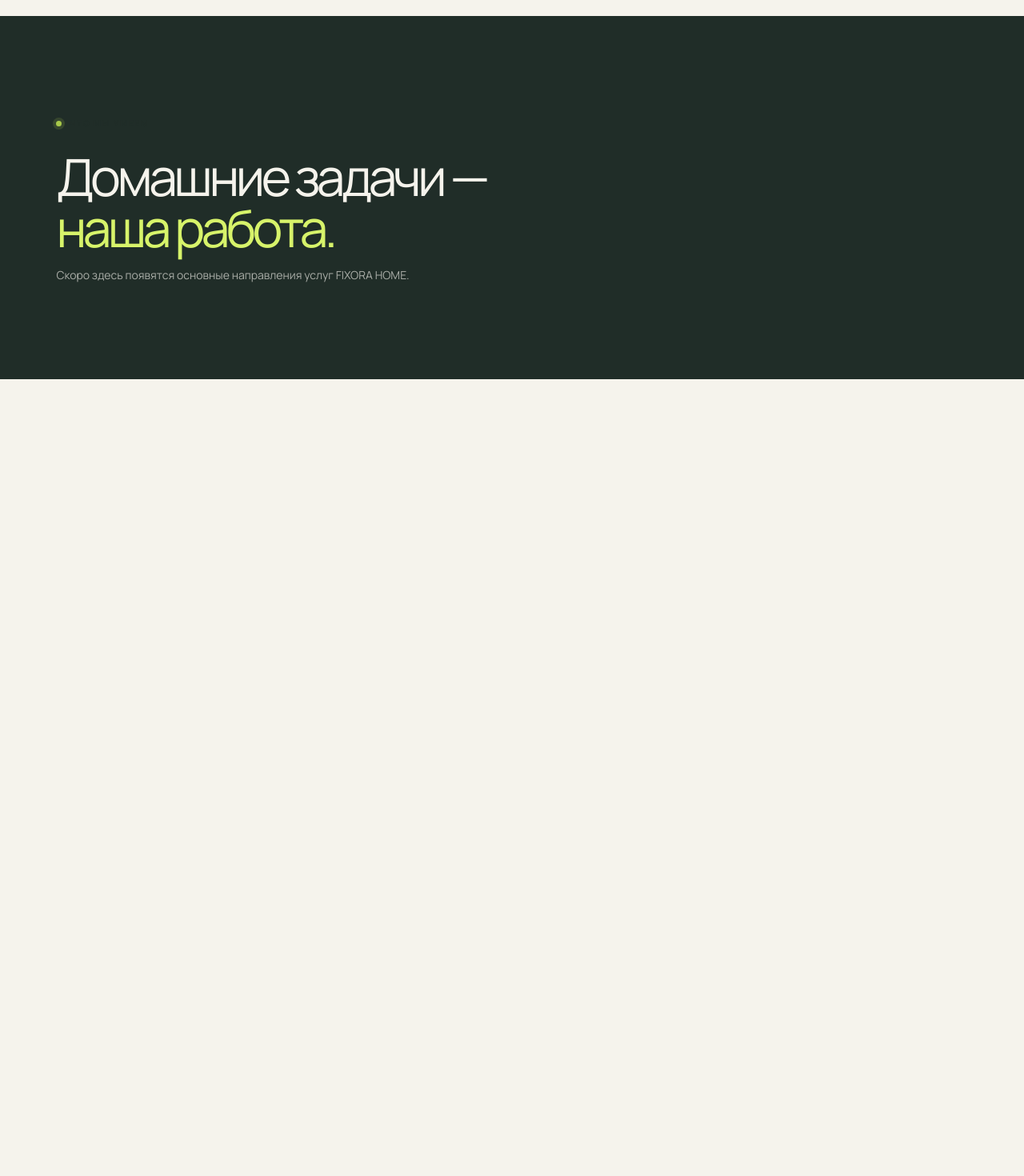
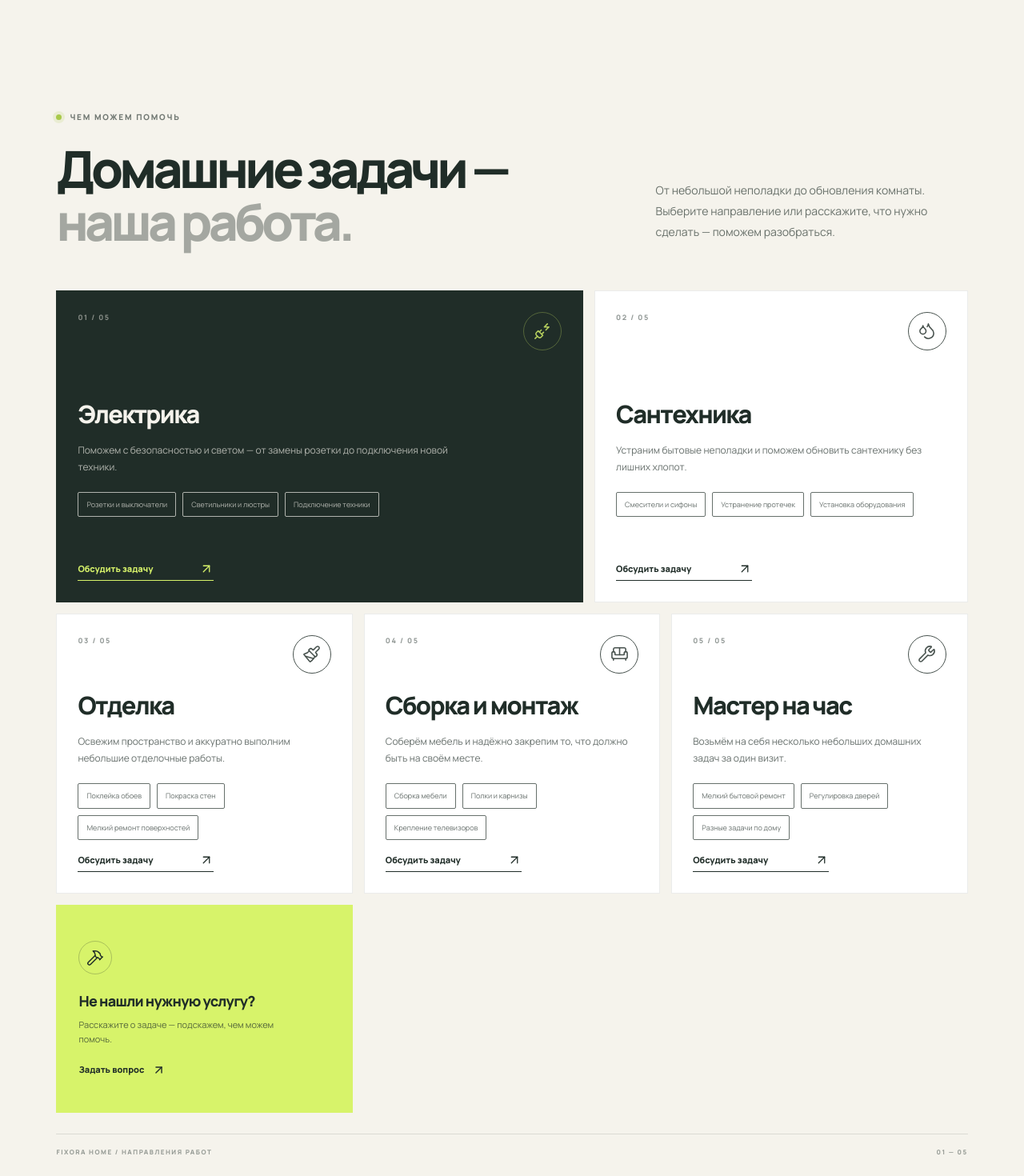
Before and after one commit to artkoro94/fixora-home, a React (Vite) app: page / in a window 1280 px wide. Shown: the part 840-2310 px from the top of the page at 80% size. Before the commit the page ends 1314 px from the top, so only its background shows below. Built offline with nearby package versions, Linux system fonts and the light colour scheme.

Commit message:
feat: добавить секцию услуг FIXORA HOME

```diff
--- a/src/app/App.tsx
+++ b/src/app/App.tsx
@@ -1,5 +1,6 @@
 import Header from '../widgets/header/Header'
 import Hero from '../widgets/hero/Hero'
+import Services from '../widgets/services/Services'
 
 function App() {
   return (
@@ -7,11 +8,7 @@ function App() {
       <Header />
       <main>
         <Hero />
-        <section className="next-section" id="services" aria-label="Услуги">
-          <p className="eyebrow"><span className="eyebrow__dot" /> Что мы умеем</p>
-          <h2>Домашние задачи —<br /><span>наша работа.</span></h2>
-          <p>Скоро здесь появятся основные направления услуг FIXORA HOME.</p>
-        </section>
+        <Services />
         <div id="advantages" />
         <div id="process" />
         <div id="contacts" />
--- a/src/app/styles/index.css
+++ b/src/app/styles/index.css
@@ -121,3 +121,53 @@ button, a { -webkit-tap-highlight-color: transparent; }
 @media (prefers-reduced-motion: reduce) {
   *, *::before, *::after { scroll-behavior: auto !important; animation-duration: .01ms !important; animation-iteration-count: 1 !important; transition-duration: .01ms !important; }
 }
+
+/* Услуги */
+.services-section { padding: 112px 5.5% 38px; background: #f5f3ec; }
+.services-section__inner { max-width: 1440px; margin: 0 auto; }
+.services-heading { display: flex; align-items: flex-end; justify-content: space-between; gap: 48px; margin-bottom: 54px; }
+.services-heading h2 { margin: 22px 0 0; font-size: clamp(42px, 5vw, 68px); font-weight: 800; line-height: 1.02; letter-spacing: -.075em; }
+.services-heading h2 span { color: rgb(32 45 40 / 38%); }
+.services-heading__description { max-width: 390px; margin: 0 0 6px; color: rgb(32 45 40 / 66%); font-size: 14px; line-height: 1.85; }
+.services-grid { display: grid; grid-template-columns: repeat(12, minmax(0, 1fr)); gap: 14px; }
+.service-card { position: relative; display: flex; min-height: 350px; flex-direction: column; justify-content: space-between; grid-column: span 4; overflow: hidden; padding: 26px; border: 1px solid rgb(32 45 40 / 9%); background: #fff; transition: transform .25s ease, border-color .25s ease; }
+.service-card:hover { transform: translateY(-4px); border-color: rgb(32 45 40 / 24%); }
+.service-card--01 { min-height: 390px; grid-column: span 7; background: #202d28; color: #f5f3ec; }
+.service-card--02 { min-height: 390px; grid-column: span 5; }
+.service-card__top { display: flex; align-items: flex-start; justify-content: space-between; }
+.service-card__number { color: currentColor; font-size: 9px; font-weight: 800; letter-spacing: 1.6px; opacity: .48; }
+.service-card__icon { display: grid; width: 48px; height: 48px; place-items: center; border: 1px solid currentColor; border-radius: 50%; opacity: .82; }
+.service-card--featured .service-card__icon { border-color: rgb(215 243 106 / 35%); color: #d7f36a; }
+.service-card__content h3 { margin: 0 0 12px; font-size: clamp(24px, 2.4vw, 34px); font-weight: 800; letter-spacing: -.055em; }
+.service-card__content p { max-width: 470px; margin: 0; color: currentColor; font-size: 12px; line-height: 1.8; opacity: .68; }
+.service-card__content ul { display: flex; flex-wrap: wrap; gap: 8px; margin: 20px 0 0; padding: 0; list-style: none; }
+.service-card__content li { padding: 8px 10px; border: 1px solid currentColor; border-radius: 2px; color: currentColor; font-size: 9px; opacity: .68; }
+.service-card__link { display: inline-flex; align-items: center; justify-content: space-between; gap: 14px; width: fit-content; min-width: 170px; padding-bottom: 5px; border-bottom: 1px solid currentColor; font-size: 11px; font-weight: 800; transition: gap .2s ease; }
+.service-card__link:hover { gap: 22px; }
+.service-card--featured .service-card__link { color: #d7f36a; }
+.services-aside { display: flex; min-height: 260px; flex-direction: column; align-items: flex-start; justify-content: center; grid-column: span 4; padding: 28px; background: #d7f36a; }
+.services-aside__mark { display: grid; width: 42px; height: 42px; place-items: center; border: 1px solid rgb(32 45 40 / 25%); border-radius: 50%; }
+.services-aside p { margin: 20px 0 7px; font-size: 18px; font-weight: 800; letter-spacing: -.04em; }
+.services-aside > span { max-width: 250px; color: rgb(32 45 40 / 70%); font-size: 11px; line-height: 1.7; }
+.services-aside a { display: inline-flex; align-items: center; gap: 10px; margin-top: 20px; font-size: 11px; font-weight: 800; }
+.services-footnote { display: flex; justify-content: space-between; margin-top: 26px; padding-top: 16px; border-top: 1px solid rgb(32 45 40 / 12%); color: rgb(32 45 40 / 44%); font-size: 8px; font-weight: 800; letter-spacing: 1.5px; }
+@media (max-width: 900px) {
+  .services-section { padding: 88px 5% 30px; }
+  .services-heading { align-items: flex-start; flex-direction: column; gap: 18px; margin-bottom: 36px; }
+  .services-heading__description { max-width: 560px; }
+  .service-card--01, .service-card--02 { grid-column: span 6; }
+  .service-card:not(.service-card--01):not(.service-card--02), .services-aside { grid-column: span 4; }
+  .service-card { min-height: 340px; padding: 22px; }
+}
+@media (max-width: 620px) {
+  .services-section { padding: 76px 22px 28px; }
+  .services-heading h2 { font-size: clamp(40px, 10vw, 54px); }
+  .services-grid { grid-template-columns: 1fr; gap: 10px; }
+  .service-card, .service-card--01, .service-card--02, .services-aside { min-height: 310px; grid-column: auto; padding: 22px; }
+  .service-card--01 { min-height: 350px; }
+  .service-card__content h3 { font-size: 28px; }
+  .services-aside { min-height: 240px; }
+}
+@media (prefers-reduced-motion: reduce) {
+  .service-card, .service-card__link { transition: none; }
+}
--- /dev/null
+++ b/src/widgets/services/Services.tsx
@@ -0,0 +1,69 @@
+import { ArrowUpRight, Droplets, Hammer, Paintbrush, PlugZap, Sofa, Wrench, type LucideIcon } from 'lucide-react'
+
+type Service = {
+  number: string
+  title: string
+  description: string
+  examples: string[]
+  icon: LucideIcon
+  variant: 'featured' | 'standard'
+}
+
+const services: Service[] = [
+  { number: '01', title: 'Электрика', description: 'Поможем с безопасностью и светом — от замены розетки до подключения новой техники.', examples: ['Розетки и выключатели', 'Светильники и люстры', 'Подключение техники'], icon: PlugZap, variant: 'featured' },
+  { number: '02', title: 'Сантехника', description: 'Устраним бытовые неполадки и поможем обновить сантехнику без лишних хлопот.', examples: ['Смесители и сифоны', 'Устранение протечек', 'Установка оборудования'], icon: Droplets, variant: 'standard' },
+  { number: '03', title: 'Отделка', description: 'Освежим пространство и аккуратно выполним небольшие отделочные работы.', examples: ['Поклейка обоев', 'Покраска стен', 'Мелкий ремонт поверхностей'], icon: Paintbrush, variant: 'standard' },
+  { number: '04', title: 'Сборка и монтаж', description: 'Соберём мебель и надёжно закрепим то, что должно быть на своём месте.', examples: ['Сборка мебели', 'Полки и карнизы', 'Крепление телевизоров'], icon: Sofa, variant: 'standard' },
+  { number: '05', title: 'Мастер на час', description: 'Возьмём на себя несколько небольших домашних задач за один визит.', examples: ['Мелкий бытовой ремонт', 'Регулировка дверей', 'Разные задачи по дому'], icon: Wrench, variant: 'standard' },
+]
+
+function ServiceCard({ service }: { service: Service }) {
+  const Icon = service.icon
+  return (
+    <article className={`service-card service-card--${service.variant} service-card--${service.number}`}>
+      <div className="service-card__top">
+        <span className="service-card__number">{service.number} / 05</span>
+        <span className="service-card__icon" aria-hidden="true"><Icon size={23} strokeWidth={1.65} /></span>
+      </div>
+      <div className="service-card__content">
+        <h3>{service.title}</h3>
+        <p>{service.description}</p>
+        <ul>{service.examples.map((example) => <li key={example}>{example}</li>)}</ul>
+      </div>
+      <a className="service-card__link" href="#contacts" aria-label={`Обсудить услугу: ${service.title}`}>
+        Обсудить задачу <ArrowUpRight size={18} strokeWidth={1.7} />
+      </a>
+    </article>
+  )
+}
+
+function Services() {
+  return (
+    <section className="services-section" id="services" aria-labelledby="services-title">
+      <div className="services-section__inner">
+        <div className="services-heading">
+          <div>
+            <p className="eyebrow"><span className="eyebrow__dot" />Чем можем помочь</p>
+            <h2 id="services-title">Домашние задачи —<br /><span>наша работа.</span></h2>
+          </div>
+          <p className="services-heading__description">
+            От небольшой неполадки до обновления комнаты. Выберите направление
+            или расскажите, что нужно сделать — поможем разобраться.
+          </p>
+        </div>
+        <div className="services-grid">
+          {services.map((service) => <ServiceCard service={service} key={service.number} />)}
+          <div className="services-aside">
+            <div className="services-aside__mark"><Hammer size={22} strokeWidth={1.6} /></div>
+            <p>Не нашли нужную услугу?</p>
+            <span>Расскажите о задаче — подскажем, чем можем помочь.</span>
+            <a href="#contacts">Задать вопрос <ArrowUpRight size={17} /></a>
+          </div>
+        </div>
+        <div className="services-footnote"><span>FIXORA HOME / НАПРАВЛЕНИЯ РАБОТ</span><span>01 — 05</span></div>
+      </div>
+    </section>
+  )
+}
+
+export default Services
```
